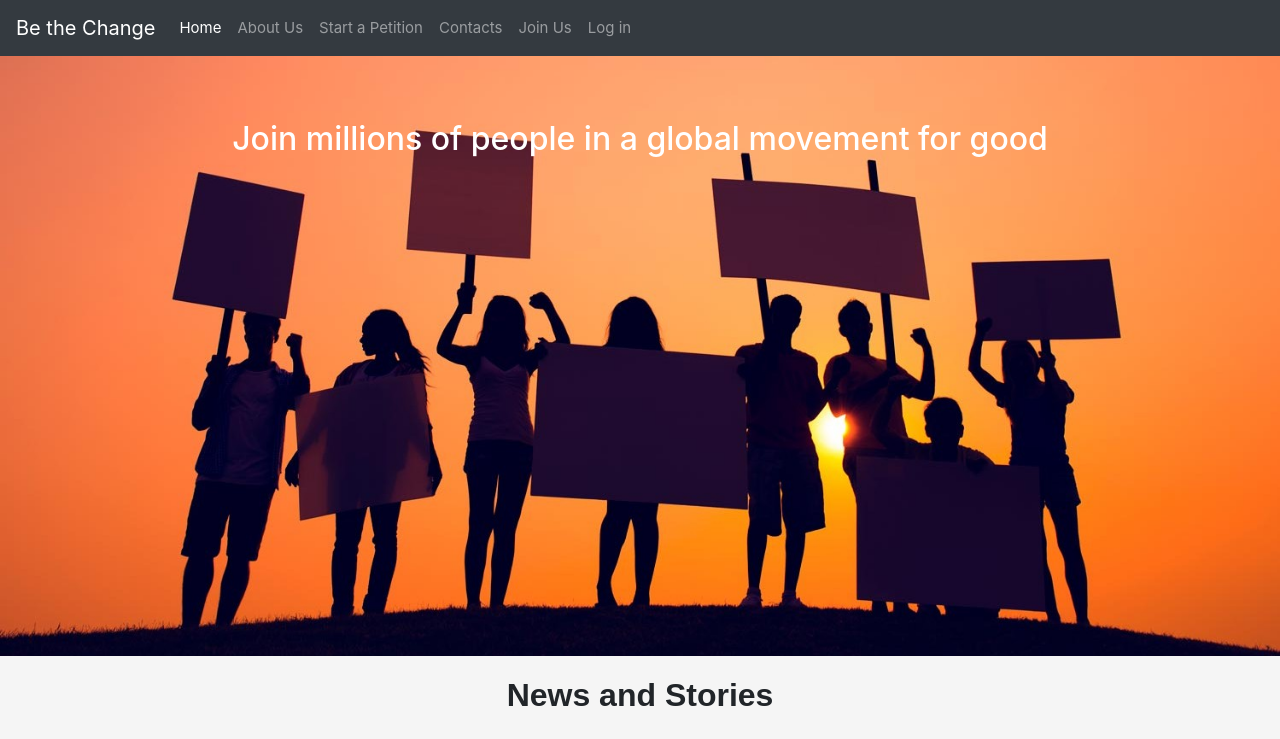
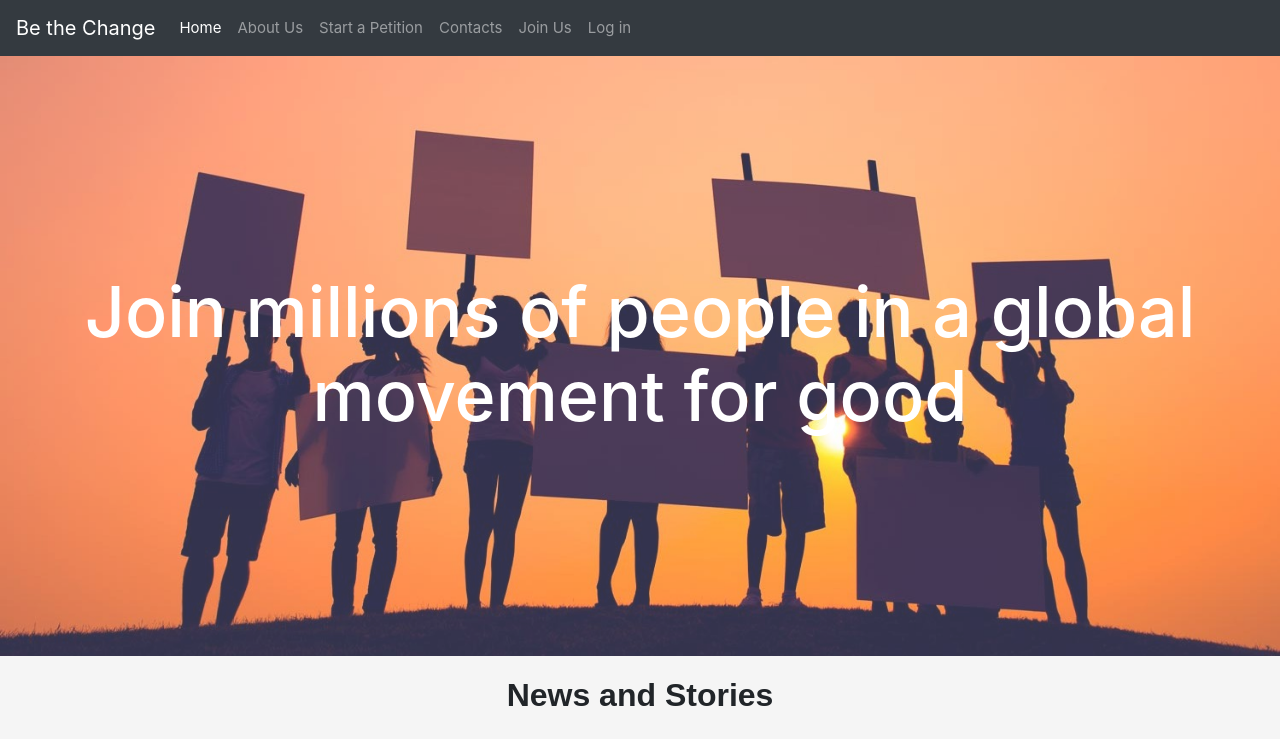
Before and after one commit to Brenda-M/Activism-App, a plain HTML site: page index.html in a window 1280 px wide. Shown: the top 739 px of the page. Drawn offline with Linux system fonts and the light colour scheme; a web font is replaced by a local one.

Commit message:
set 80% opacity in jumbotron

```diff
--- a/css/style.css
+++ b/css/style.css
@@ -7,10 +7,16 @@
     background: url("../assets/header.jpg");
     background-size: cover;
     background-repeat: no-repeat;
+    opacity: 80%;
     height: 600px;
     margin-bottom: 0;
     color: white;
     text-align: center;
+}
+
+.jumbotron-text{
+    margin-top: 150px;
+    font-size: 70px;
 }
 
 .nav-item:hover{
--- a/index.html
+++ b/index.html
@@ -45,7 +45,7 @@
 
     <div class="container-fluid" >
         <div class="jumbotron jumbotron-fluid">
-            <h2>Join millions of people in a global movement for good</h2>
+            <h2 class="jumbotron-text">Join millions of people in a global movement for good</h2>
         </div>
     </div>
 
```
